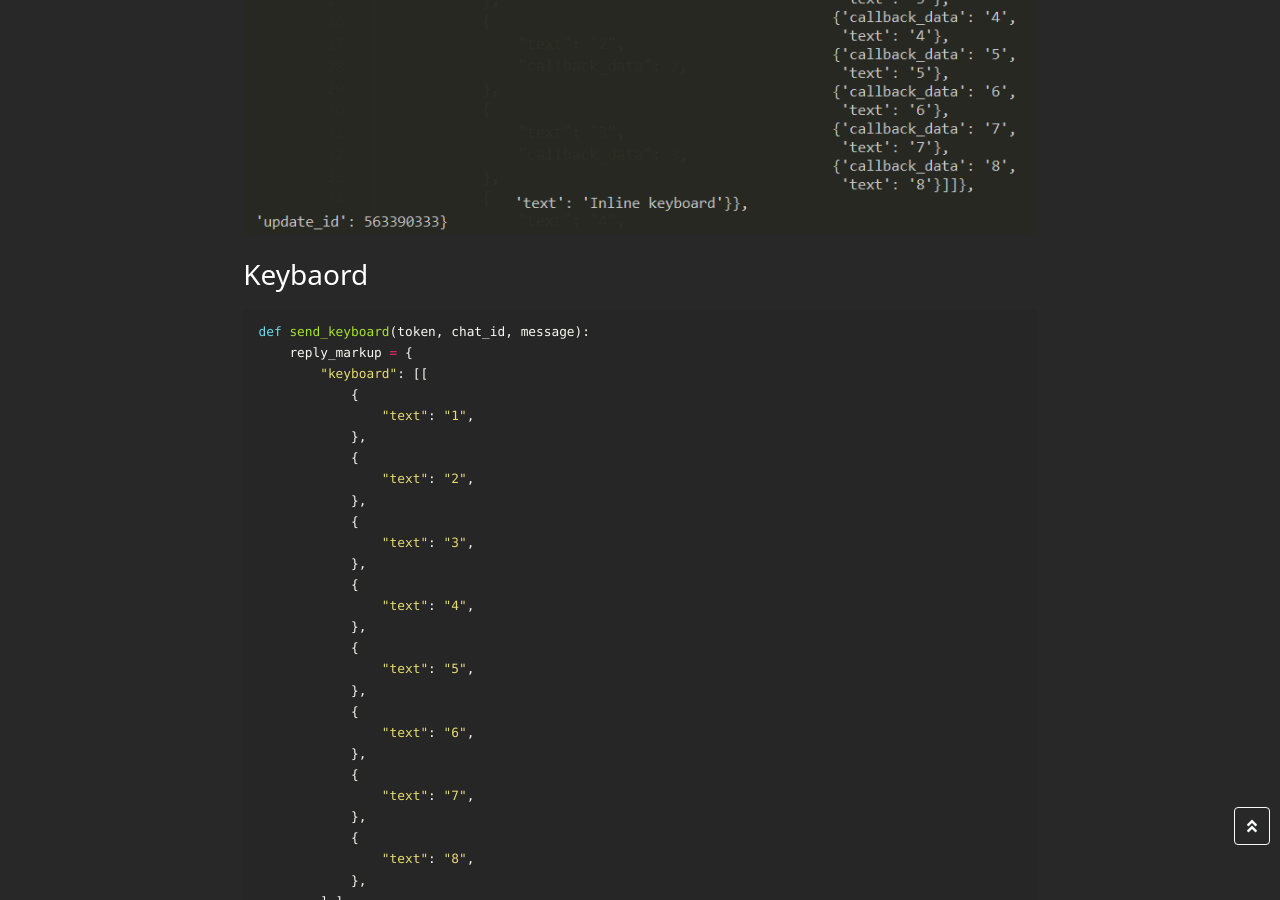
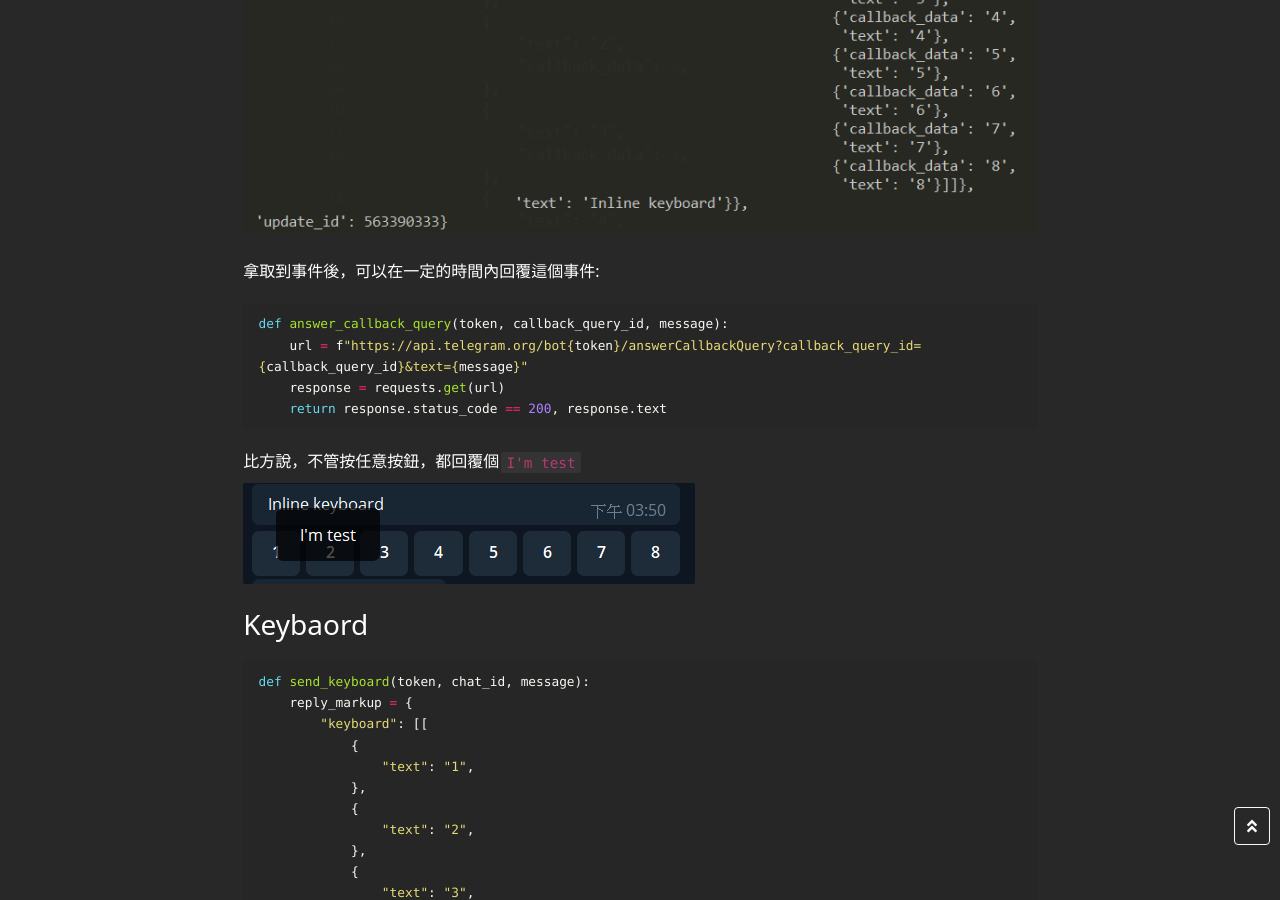
Before and after one commit to zondatw/zondaTW.github.io, a Jekyll site: the page built from _posts/2019-07-28-Telegram_Bot_part_3.markdown, in a window 1280 px wide and 900 px high, scrolled down 1981 px. Built offline with Jekyll 4.4.1, drawn with Linux system fonts in a browser that asks for light colours.

Commit message:
Update post: Telegram bot part 3

````diff
--- a/_posts/2019-07-28-Telegram_Bot_part_3.markdown
+++ b/_posts/2019-07-28-Telegram_Bot_part_3.markdown
@@ -65,6 +65,19 @@ def send_inline_keyboard(token, chat_id, message):
 點擊任意按鈕後，webhook可以拿到這次事件的內容:
 ![Inline Keyboard Pressed](/assets\images\2019-07-28-Telegram_Bot_part_3\inline_keyboard_pressed.PNG)
 
+拿取到事件後，可以在一定的時間內回覆這個事件:
+
+```python
+def answer_callback_query(token, callback_query_id, message):
+    url = f"https://api.telegram.org/bot{token}/answerCallbackQuery?callback_query_id={callback_query_id}&text={message}"
+    response = requests.get(url)
+    return response.status_code == 200, response.text
+```
+
+比方說，不管按任意按鈕，都回覆個`I'm test`
+![answer callback query](/assets\images\2019-07-28-Telegram_Bot_part_3\answerCallback.PNG)
+
+
 ### Keybaord
 
 ```python
````
Also changed, not shown: assets/images/2019-07-28-Telegram_Bot_part_3/answerCallback.PNG (added).
